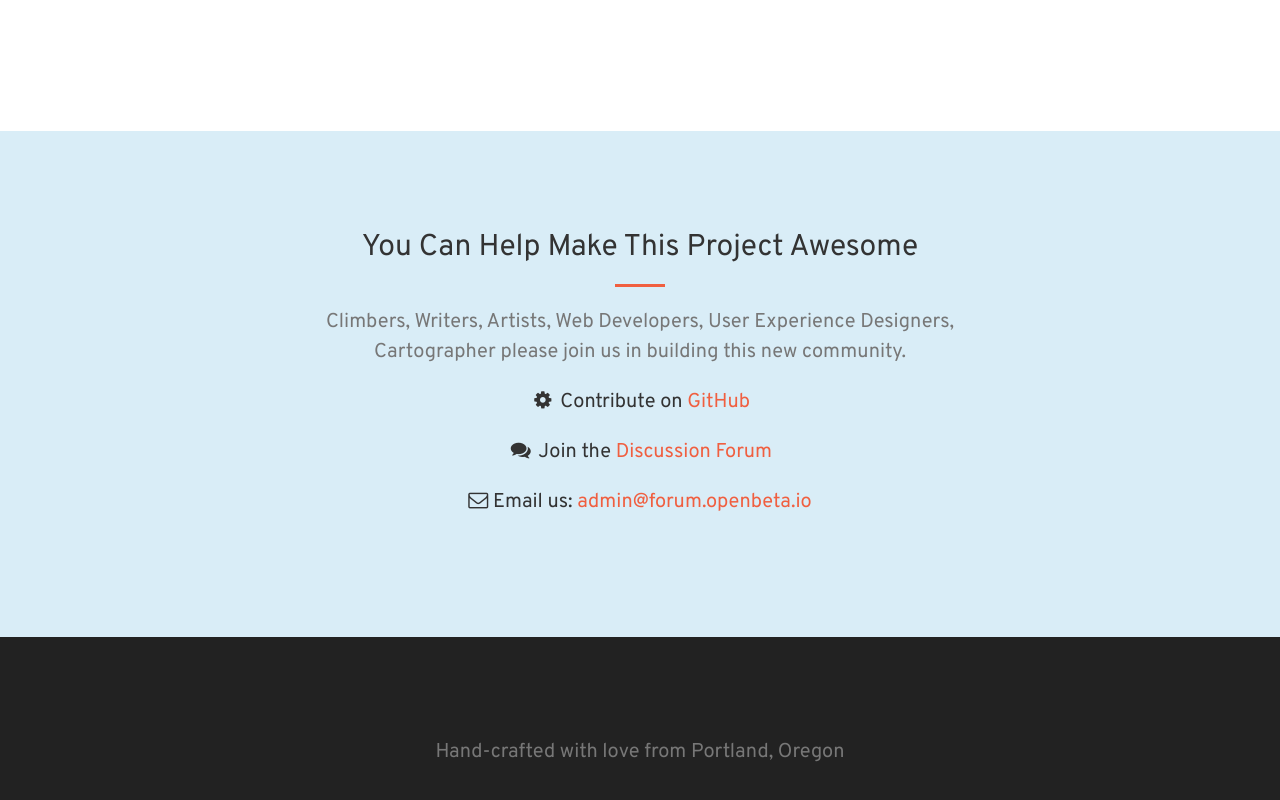
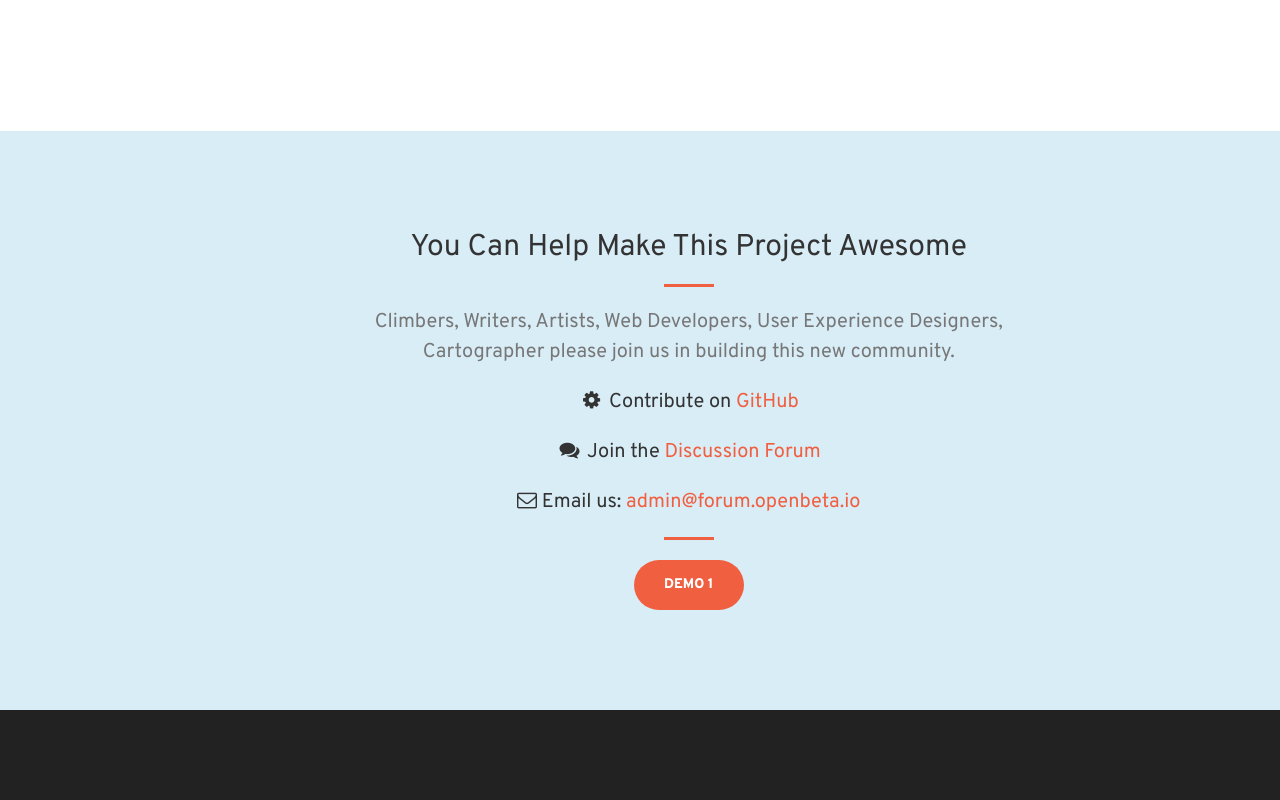
Before and after one commit to ml242/openbeta.github.io, a website: page index.html in a window 1280 px wide. Shown: the part 1846-2646 px from the top of the page. Drawn offline with Linux system fonts and the light colour scheme.

Commit message:
Add demo link

```diff
--- a/index.html
+++ b/index.html
@@ -88,7 +88,7 @@
                 <div class="col-lg-8 col-lg-offset-2 text-center">
                     <h2 class="section-heading">What are you trying to build?</h2>
                     <hr class="light">
-                    <p class="text-faded">OpenBeta is an online platform for climbers to share information about climbs such as route location in GPS-coordinates, approach trail maps as well as user commentaries.</p>
+                    <p class="text-faded">OpenBeta is an online platform for climbers to share information about climbs such as technical description, GPS-coordinates, approach trail maps as well as user commentaries.</p>
                     <p class="text-faded">Think Wikipedia + OpenStreetMap + Yelp with a climbing focus. MountainProject/SuperTopo that is backed by a not-for-profit entity and 100% Open Source.</p>
                     <a href="#more" class="page-scroll btn btn-default btn-xl sr-button">Get Started!</a>
                 </div>
@@ -135,16 +135,19 @@
     <section class="bg-info" id="contact">
         <div class="container">
             <div class="row">
-                <div class="col-lg-8 col-lg-offset-2 text-center">
+                <div class="col-lg-7 col-lg-offset-3  text-center">
                     <h2 class="section-heading">You Can Help Make This Project Awesome</h2>
                     <hr class="primary">
                     <p class="text-muted">Climbers, Writers, Artists, Web Developers, User Experience Designers, Cartographer please join us in building this new community.</p>
                     <p><i class="fa fa-cog fa-1x fa-fw"></i>
                 Contribute on <a href="https://github.com/openbeta/">GitHub</a></p>
-                 <p><i class="fa fa-comments fa-1x fa-fw"></i>
+                    <p><i class="fa fa-comments fa-1x fa-fw"></i>
                 Join the <a href="https://forum.openbeta.io/">Discussion Forum</a></p>
                    <p><i class="fa fa-envelope-o fa-1x sr-contact"></i>
                     Email us: <a href="mailto:admin@forum.openbeta.io">admin@forum.openbeta.io</a></p>
+                   <hr>
+                <a href="http://codepen.io/openbeta/full/vgpqwP/" class="btn btn-primary btn-xl sr-button">Demo 1</a>
+              </div>
             </div>
         </div>
     </section>
```
